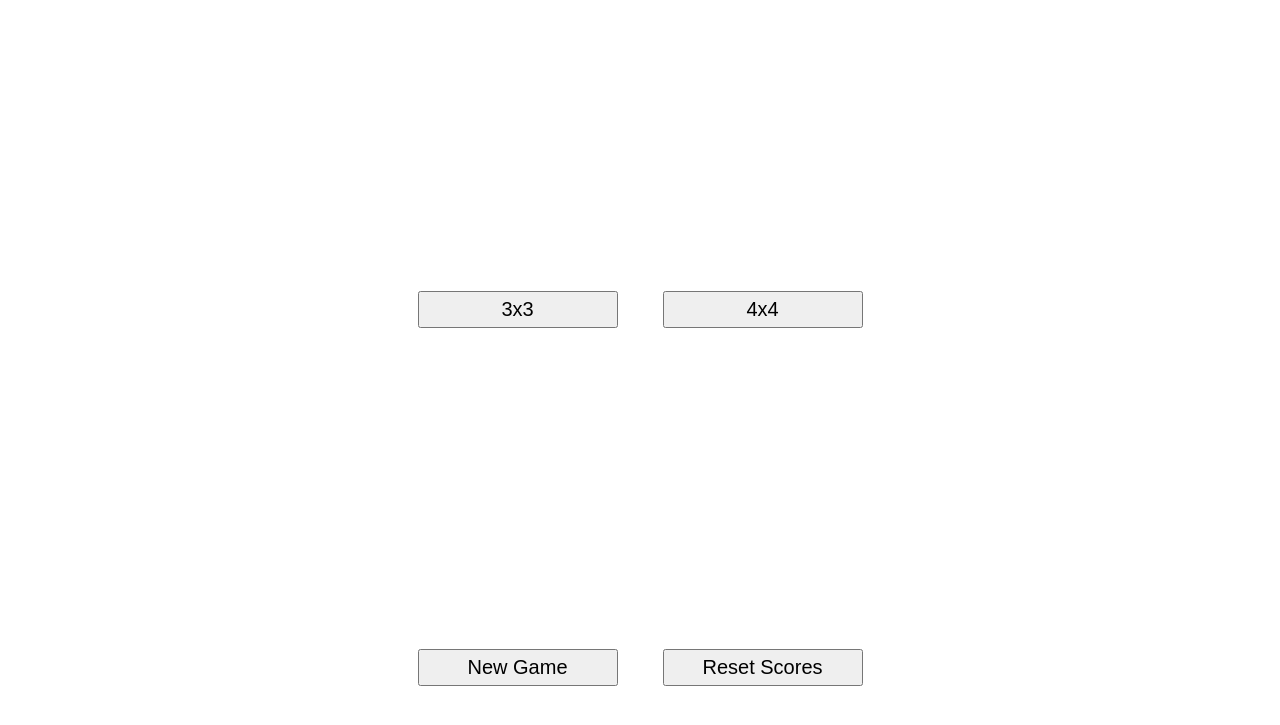
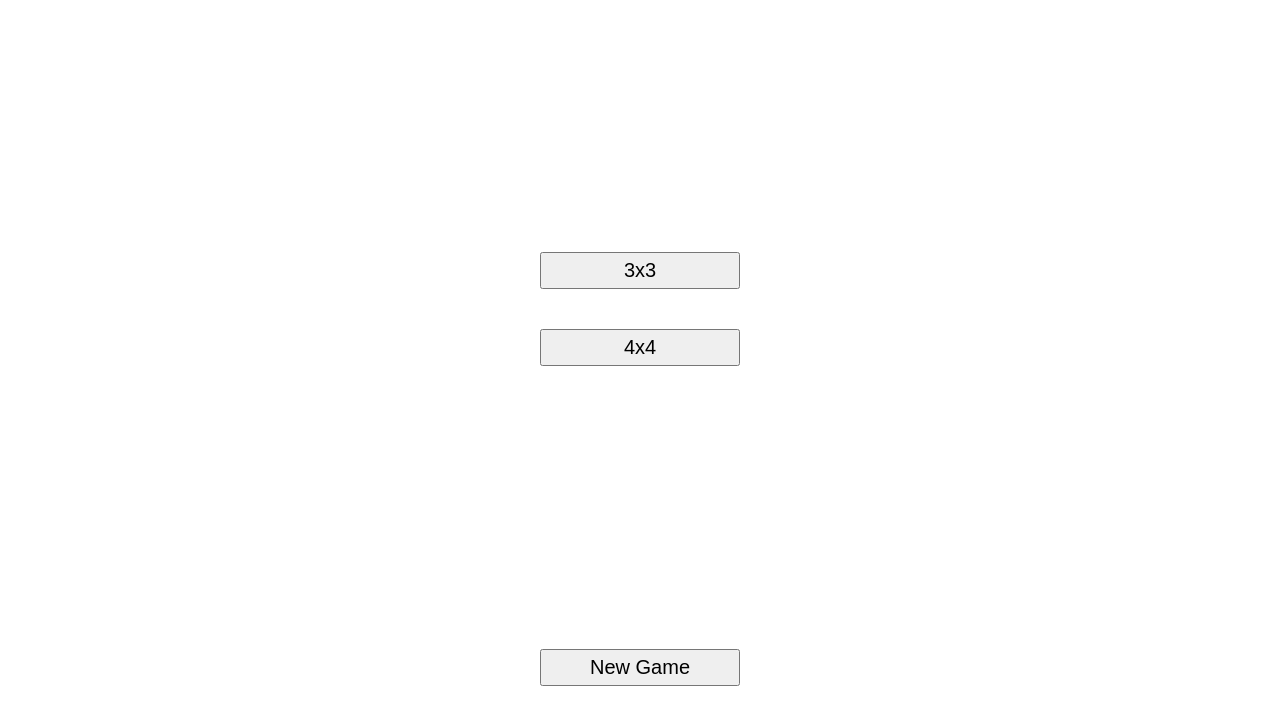
Before and after one commit to winnieliu0629/Arcade, a plain HTML site: page index.html in a window 1280 px wide. Both pictures are taken after a click on the button "New Game". Shown: the part 65-790 px from the top of the page. Drawn offline with Linux system fonts and the light colour scheme.

Commit message:
Fix reset button

```diff
--- a/app.js
+++ b/app.js
@@ -220,7 +220,6 @@ board3x3.addEventListener("click", function () {
     gameState.numRows = 3;
     gameState.numColumns = 3;
     gameState.createBoard();
-    console.log(gameState.board);
     hint.textContent = "Place 3 in a row!";
 });
 
@@ -272,6 +271,7 @@ submit.addEventListener("click", function () {
     hint.hidden = false;
     board.hidden = false;
     scores.hidden = false;
+    reset.hidden = false;
     updateName();
     randomStart();
     renderBoard();
@@ -390,7 +390,6 @@ function randomPlayer() {
 
 function randomStart() {
     gameState.currentPlayer = randomPlayer();
-    console.log(randomPlayer());
     if (gameState.currentPlayer == 1) {
         if (p1ButtonClicked) {
             gameState.randomMove();
@@ -427,6 +426,7 @@ newGame.addEventListener("click", function () {
     p2Name.textContent = "";
     p1ButtonClicked = false;
     p2ButtonClicked = false;
+    reset.hidden = true;
 });
 
 reset.addEventListener("click", function () {
--- a/index.html
+++ b/index.html
@@ -12,7 +12,7 @@
         <h1>Tic Tac Toe</h1>
     </header>
     <main>
-        <div id="boardSize">
+        <div id="boardSize" class="panel">
             <button id="board3x3">3x3</button>
             <button id="board4x4">4x4</button>
         </div>
@@ -49,7 +49,7 @@
     <footer>
         <div>
             <button id="newGame">New Game</button>
-            <button id="reset">Reset Scores</button>
+            <button id="reset" hidden>Reset Scores</button>
         </div>
     </footer>
     <script src="app.js"></script>
```
